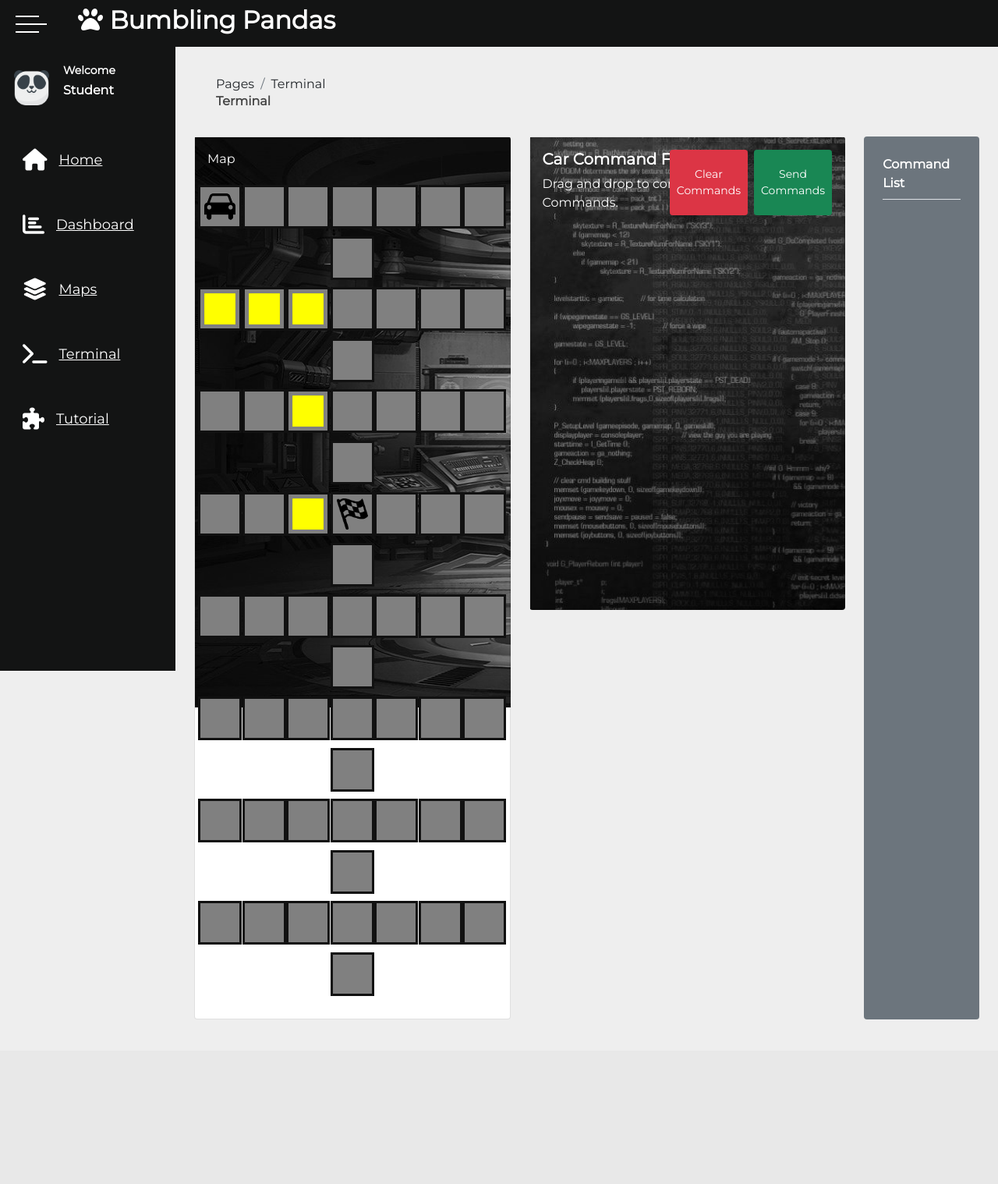
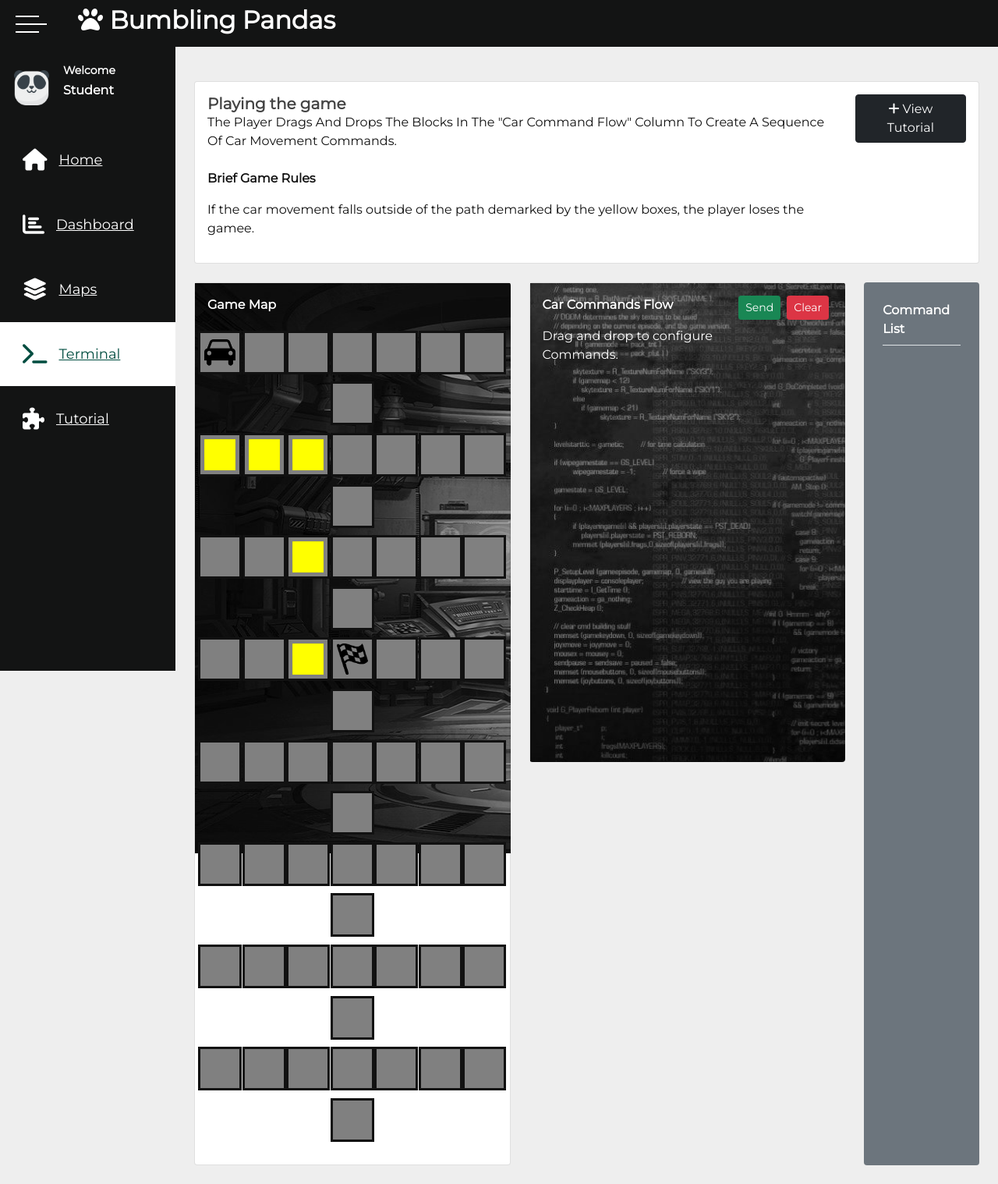
Before and after one commit to SageSG/Wifi-Controlled-Robotic-Car, a Flask app: page /terminal in a window 1280 px wide. Shown: the whole page at 78% size. Before the commit the page ends 1307 px from the top, so only its background shows below. Run offline with Flask 2, Linux system fonts and the light colour scheme; data comes from the database, SQL or seed files in the repository; some libraries are stand-ins or nearby versions.

Commit message:
Updated the terminal UI

```diff
--- a/webportal/templates/layout.html
+++ b/webportal/templates/layout.html
@@ -66,38 +66,74 @@
                 </div>
                 <ul id="sidenav">
                     <li>
+                        {% if url_for(request.endpoint) == '/' %}
+                            <a href="/" class="active">
+                                <span class="icon"><i class="fas fa-home"></i></span>
+                                <span class="title">Home</span>
+                            </a>
+                        {% else %}
                             <a href="/">
                                 <span class="icon"><i class="fas fa-home"></i></span>
                                 <span class="title">Home</span>
                             </a>
+                        {% endif %}
                     </li>
 
                     <li>
+                        {% if url_for(request.endpoint) == '/dashboard' %}
+                            <a href="/dashboard" class="active">
+                                <span class="icon"><i class="fas fa-chart-bar"></i></span>
+                                <span class="title">Dashboard</span>
+                            </a>
+                        {% else %}
                             <a href="/dashboard">
                                 <span class="icon"><i class="fas fa-chart-bar"></i></span>
                                 <span class="title">Dashboard</span>
                             </a>
+                        {% endif %}
                     </li>
 
                     <li>
+                        {% if url_for(request.endpoint) == '/maps' %}
+                            <a href="/maps" class="active">
+                                <span class="icon"><i class="fas fa-layer-group"></i></span>
+                                <span class="title">Maps</span>
+                            </a>
+
+                        {% else %}
                             <a href="/maps">
                                 <span class="icon"><i class="fas fa-layer-group"></i></span>
                                 <span class="title">Maps</span>
                             </a>
+                        {% endif %}
                     </li>
 
                     <li>
+                        {% if url_for(request.endpoint) == '/terminal' %}
+                            <a href="/terminal" class="active">
+                                <span class="icon"><i class="fas fa-terminal"></i></span>
+                                <span class="title">Terminal</span>
+                            </a>
+                        {% else %}
                             <a href="/terminal">
                                 <span class="icon"><i class="fas fa-terminal"></i></span>
                                 <span class="title">Terminal</span>
                             </a>
+                        {% endif %}
                     </li>
 
                     <li>
+                        {% if url_for(request.endpoint) == '/tutorial' %}
+                            <a href="/tutorials" class="active">
+                                <span class="icon"><i class="fas fa-puzzle-piece"></i></span>
+                                <span class="title">Tutorial</span>
+                            </a>
+                        {% else %}
                             <a href="/tutorials">
                                 <span class="icon"><i class="fas fa-puzzle-piece"></i></span>
                                 <span class="title">Tutorial</span>
                             </a>
+                        {% endif %}
                     </li>
                 </ul>
             </div>
--- a/webportal/templates/terminal.html
+++ b/webportal/templates/terminal.html
@@ -13,20 +13,36 @@
 <script src="../static/scripts/sound_blocks.js"></script> -->
 <!-- <script src="scripts/workspace.js"></script>
 <script src="scripts/main.js"></script> -->
-<nav class="navbar navbar-main navbar-expand-lg px-0 mx-4 shadow-none border-radius-xl" id="navbarBlur" navbar-scroll="true">
-    <div class="container-fluid py-1 px-3">
-        <nav aria-label="breadcrumb">
-            <ol class="breadcrumb bg-transparent mb-0 pb-0 pt-1 px-0 me-sm-6 me-5">
-                <li class="breadcrumb-item text-sm text-dark" aria-current="page">Pages</li>
-                <li class="breadcrumb-item text-sm text-dark active" aria-current="page">Terminal</li>
-            </ol>
-           <h6 class="font-weight-bolder mb-0"><b>Terminal</b></h6>
-        </nav>
+<!-- Row 1 -->
+<div class="container-fluid py-4">
+    <div class="row">
+        <div class="col-xl-12 col-sm-12 mb-xl-0 mb-4">
+            <div class="card">
+                <div class="card-body p-3">
+                    <div class="row">
+                        <div class="col-10">
+                            <div class="numbers">
+                                <h5 class="font-weight-bolder mb-0">
+                                    <b>Playing the game</b>
+                                </h5>
+                                <p class="text-sm mb-0 text-capitalize font-weight-bold">The player drags and drops the blocks in the "Car Command Flow" column to create a sequence of car movement commands.</p>
+                                <br>
+                                <p><b>Brief Game Rules</b></p>
+                                <p>If the car movement falls outside of the path demarked by the yellow boxes, the player loses the gamee.</p>
                             </div>
-</nav>
+                        </div>
+                        <div class="col-2 text-end">
+                            <a class="btn btn-dark" href="#" role="button"><i class="fas fa-plus"></i> View Tutorial</a>
+                        </div>
+                    </div>
+                </div>
+            </div>
+        </div>
+    </div>
 
-<div class="container-fluid py-4">
-    <div class="row mb-3">
+
+    <!-- Row 2 -->
+    <div class="row mt-4">
         <!-- Row 1 -->
         <div class="col-xl-5 col-sm-4 mb-xl-0 mb-3">
             <div class="card" style="background-image: url('{{ url_for("static", filename="/img/map1.jpg")}}'); background-repeat: no-repeat;">
@@ -34,7 +50,7 @@
                     <div class="row">
                         <div class="col-12">
                             <div class="numbers">
-                                <p class="text-sm mb-3 text-capitalize font-weight-bold" style="color: white;">Map</p>
+                                <p class="text-sm mb-3 text-capitalize font-weight-bold" style="color: white;"><b>Game Map</b></p>
                             </div>
                             {% set count = namespace(value=1) %}
                             {% for map_list in map %}
@@ -75,13 +91,19 @@
                     <div class="row">
                         <div class="col-8">
                             <div class="d-flex flex-column h-100">
-                                <h5 class="font-weight-bolder" style="color:white"><b>Car Command Flow</b></h5>
+                                <p class="font-weight-bolder" style="color:white"><b>Car Commands Flow</b></p>
                                 <p class="mb-2" style="color:white">Drag and drop to configure Commands.</p>
                             </div>
                         </div>
-                        <div class="col-4 d-grid gap-1 d-md-flex justify-content-md-end mb-1">
-                            <button type="button" onclick="clearCode()" class="btn btn-danger btn-sm me-1">Clear Commands</button>
-                            <button type="button" class="btn btn-success btn-sm " onclick="showCode()">Send Commands</button>
+                        <div class="col-2 d-grid gap-1 justify-content-md-end mb-1">
+                            <div>
+                                <button type="button" class="btn btn-success btn-sm " onclick="showCode()">Send</button>
+                            </div>
+                        </div>
+                        <div class="col-2 d-grid gap-1 justify-content-md-end mb-1">
+                            <div>
+                                <button type="button" onclick="clearCode()" class="btn btn-danger btn-sm me-1">Clear</button>
+                            </div>
                         </div>
                     </div>
 
@@ -273,17 +295,17 @@
             for (let b = 0; b < chain_commands.length; b++){
 
                 if (chain_commands[b] == "  Motor_Left();"){
-                    car_index = car_index - 1;
+                    car_index = turnLeft(car_index);
                     car_path.push(car_index);
                 }
 
                 else if (chain_commands[b] == "  Motor_Right();"){
-                    car_index = car_index + 1;
+                    car_index = turnRight(car_index);
                     car_path.push(car_index);
                 }
 
                 else if (chain_commands[b] == "  Motor_Start();"){
-                    car_index = car_index + 8;
+                    car_index = moveForward(car_index);
                     car_path.push(car_index);
                 }
 
```
Also changed, not shown: webportal/templates/dashboard.html (+0 -11 lines), webportal/templates/maps.html (+0 -12 lines). Lines whose indentation alone changed are shown as unchanged.
